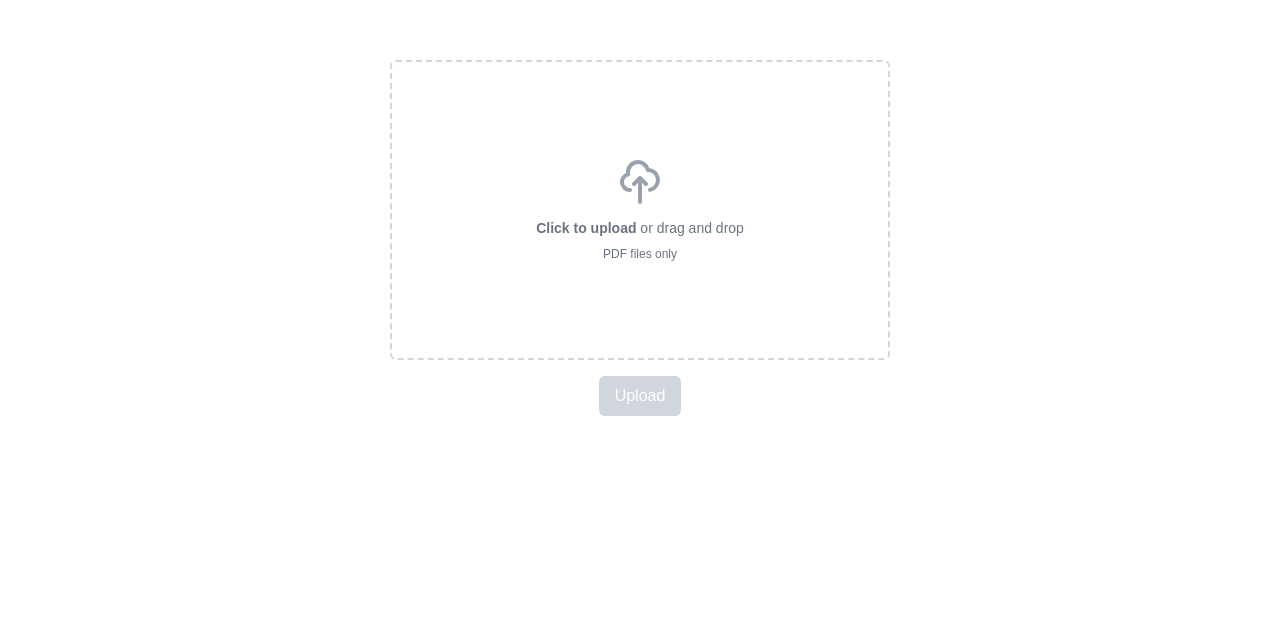
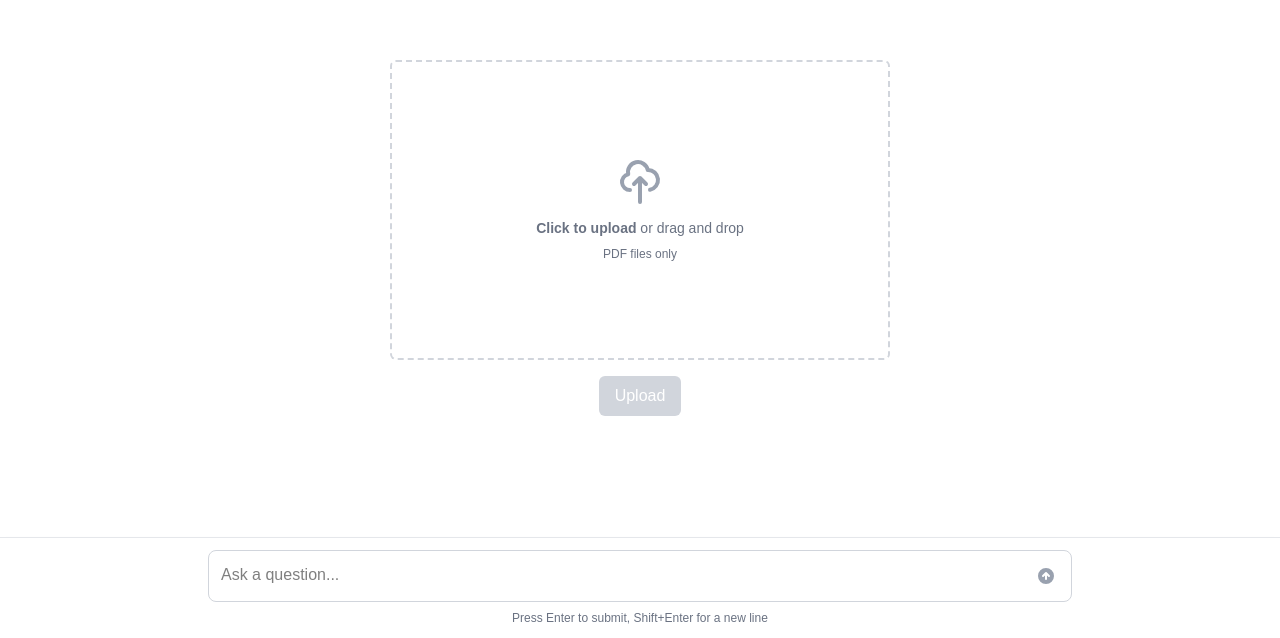
Before and after one commit to FelixManFongCheung/themison-rag-frontend, a Next.js app: page / in a window 1280 px wide. Shown: the part 162-800 px from the top of the page. Built offline with nearby package versions, Linux system fonts and the light colour scheme.

Commit message:
added query request

```diff
--- a/components/Query/index.tsx
+++ b/components/Query/index.tsx
@@ -1,5 +1,88 @@
+"use client"
+import { useState, useRef, FormEvent, KeyboardEvent } from "react";
+import { sendQuery } from "@/utils/query";
+
 export default function Query() {
+  const [query, setQuery] = useState<string>("");
+  const [isLoading, setIsLoading] = useState<boolean>(false);
+  const textareaRef = useRef<HTMLTextAreaElement>(null);
+
+  const handleSubmit = async (e: FormEvent) => {
+    e.preventDefault();
+    if (!query.trim() || isLoading) return;
+
+    setIsLoading(true);
+    try {
+      // await submitQuery(query);
+      const response = await sendQuery(query);
+      if (response.success) {
+        setQuery("");
+      } else {
+        console.error(response.data);
+      }
+    } catch (error) {
+      console.error("Error submitting query:", error);
+    } finally {
+      setIsLoading(false);
+    }
+  };
+
+  const handleKeyDown = (e: KeyboardEvent<HTMLTextAreaElement>) => {
+    if (e.key === "Enter" && !e.shiftKey) {
+      e.preventDefault();
+      handleSubmit(e);
+    }
+  };
+
+  // Auto-resize textarea as content grows
+  const handleInput = () => {
+    const textarea = textareaRef.current;
+    if (textarea) {
+      textarea.style.height = "auto";
+      textarea.style.height = `${textarea.scrollHeight}px`;
+    }
+  };
+
   return (
-    <div>index</div>
-  )
+    <div className="fixed bottom-0 left-0 right-0 bg-white border-t border-gray-200 shadow-md">
+      <form onSubmit={handleSubmit} className="container mx-auto px-4 py-3 max-w-4xl">
+        <div className="relative flex items-end">
+          <textarea
+            ref={textareaRef}
+            value={query}
+            onChange={(e) => setQuery(e.target.value)}
+            onKeyDown={handleKeyDown}
+            onInput={handleInput}
+            placeholder="Ask a question..."
+            className="w-full p-3 pr-12 border border-gray-300 rounded-lg focus:outline-none focus:ring-2 focus:ring-blue-500 focus:border-transparent resize-none min-h-[52px] max-h-[200px]"
+            rows={1}
+            disabled={isLoading}
+          />
+          <button
+            type="submit"
+            disabled={!query.trim() || isLoading}
+            className={`absolute right-3 bottom-3 p-1 rounded-md ${
+              !query.trim() || isLoading
+                ? "text-gray-400 cursor-not-allowed"
+                : "text-blue-500 hover:bg-blue-50"
+            }`}
+          >
+            {isLoading ? (
+              <svg className="animate-spin h-5 w-5" xmlns="http://www.w3.org/2000/svg" fill="none" viewBox="0 0 24 24">
+                <circle className="opacity-25" cx="12" cy="12" r="10" stroke="currentColor" strokeWidth="4"></circle>
+                <path className="opacity-75" fill="currentColor" d="M4 12a8 8 0 018-8V0C5.373 0 0 5.373 0 12h4zm2 5.291A7.962 7.962 0 014 12H0c0 3.042 1.135 5.824 3 7.938l3-2.647z"></path>
+              </svg>
+            ) : (
+              <svg xmlns="http://www.w3.org/2000/svg" className="h-5 w-5" viewBox="0 0 20 20" fill="currentColor">
+                <path fillRule="evenodd" d="M10 18a8 8 0 100-16 8 8 0 000 16zm3.707-8.707l-3-3a1 1 0 00-1.414 0l-3 3a1 1 0 001.414 1.414L9 9.414V13a1 1 0 102 0V9.414l1.293 1.293a1 1 0 001.414-1.414z" clipRule="evenodd" />
+              </svg>
+            )}
+          </button>
+        </div>
+        <p className="text-xs text-gray-500 mt-2 text-center">
+          Press Enter to submit, Shift+Enter for a new line
+        </p>
+      </form>
+    </div>
+  );
 }
--- a/src/app/page.tsx
+++ b/src/app/page.tsx
@@ -1,9 +1,10 @@
 import Upload from "@/components/Upload";
-
+import Query from "@/components/Query";
 export default function Home() {
   return (
     <div>
       <Upload />
+      <Query />
     </div>
   );
 }
--- a/utils/query.ts
+++ b/utils/query.ts
@@ -1,16 +1,19 @@
 "use server"
 
-export async function query(query: string) {
+export async function sendQuery(query: string) {
     const backendUrl = process.env.THEMISON_BACKEND_URL || 'http://0.0.0.0:8000/';
 
-    const response = await fetch(`${backendUrl}`, {
+    const response = await fetch(`${backendUrl}query`, {
         method: 'POST',
+        headers: {
+            'Content-Type': 'application/json'
+        },
         body: JSON.stringify({query: query})
     })
 
     if (response.ok) {
         const data = await response.json();
-        return data;
+        return {success: true, data: data};
     } else {
         throw new Error('Failed to query');
     }
--- a/utils/upload.ts
+++ b/utils/upload.ts
@@ -19,6 +19,9 @@ export async function uploadFiles(files: File[]) {
 
     const response = await fetch(`${backendUrl}documents/upload`, {
       method: 'POST',
+      headers: {
+        'Content-Type': 'multipart/form-data'
+      },
       body: formData,
     });
 
```
